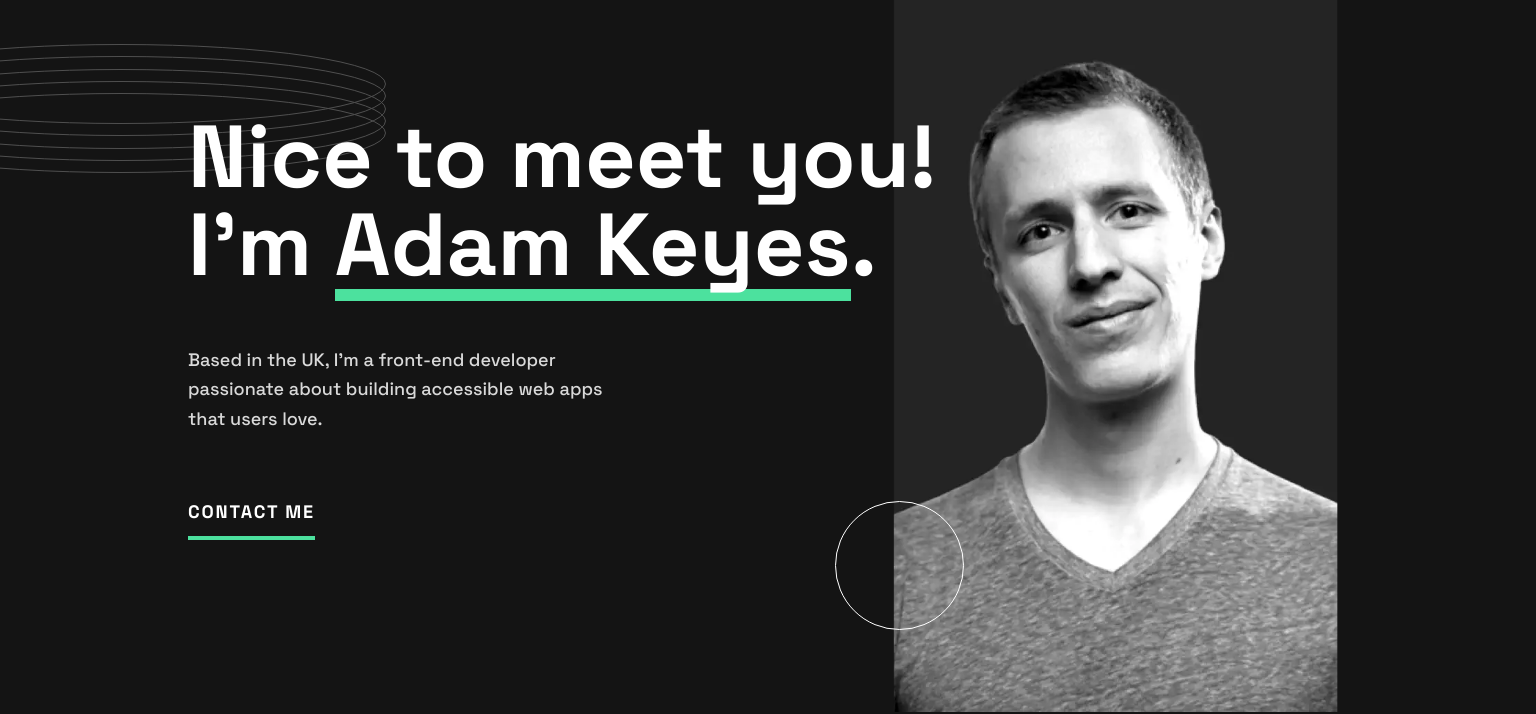
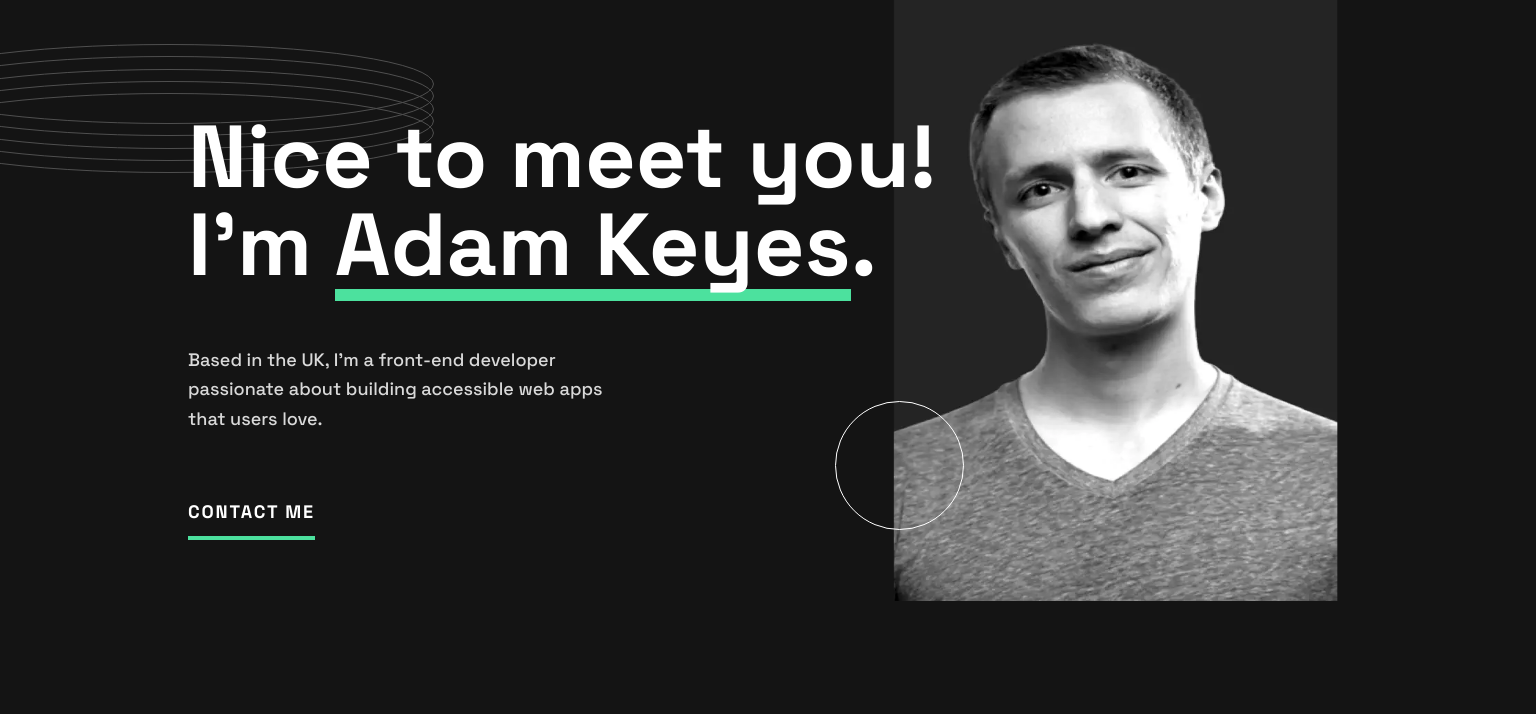
Before and after one commit to TraversetheDOM/adamkeyes, a website built with Parcel: page index.html in a window 1536 px wide. Shown: the part 79-793 px from the top of the page. Built offline with nearby package versions, Linux system fonts and the light colour scheme.

Commit message:
add height property to hero image

```diff
--- a/src/css/hero.css
+++ b/src/css/hero.css
@@ -120,7 +120,7 @@ a[href="#contact-me"]::after {
 
   }
 
-  img[class~="adamkeyes-image"] { width: 340px; }
+  img[class~="adamkeyes-image"] { width: 340px; height: 564px; }
 
 
   div[class~="hero-container"] > figure::after {
@@ -161,15 +161,15 @@ a[href="#contact-me"]::after {
 
 @media only screen and (min-width: 90em) {
   section[class~="hero"] {
-    background-position: top 7.7rem left -9rem;
+    background-position: top 7.7rem left -6rem;
   }
 
   div[class~="hero-container"] > figure {
-    top:-36px;
+    top:-28px;
     right: 0;
   }
 
-  img[class~="adamkeyes-image"] { width: 445px; }
+  img[class~="adamkeyes-image"] { width: 445px; height:708px; }
 
   div[class~="hero-container"] > figure::after {
     left: unset;
```
Also changed, not shown: 2 other files.
